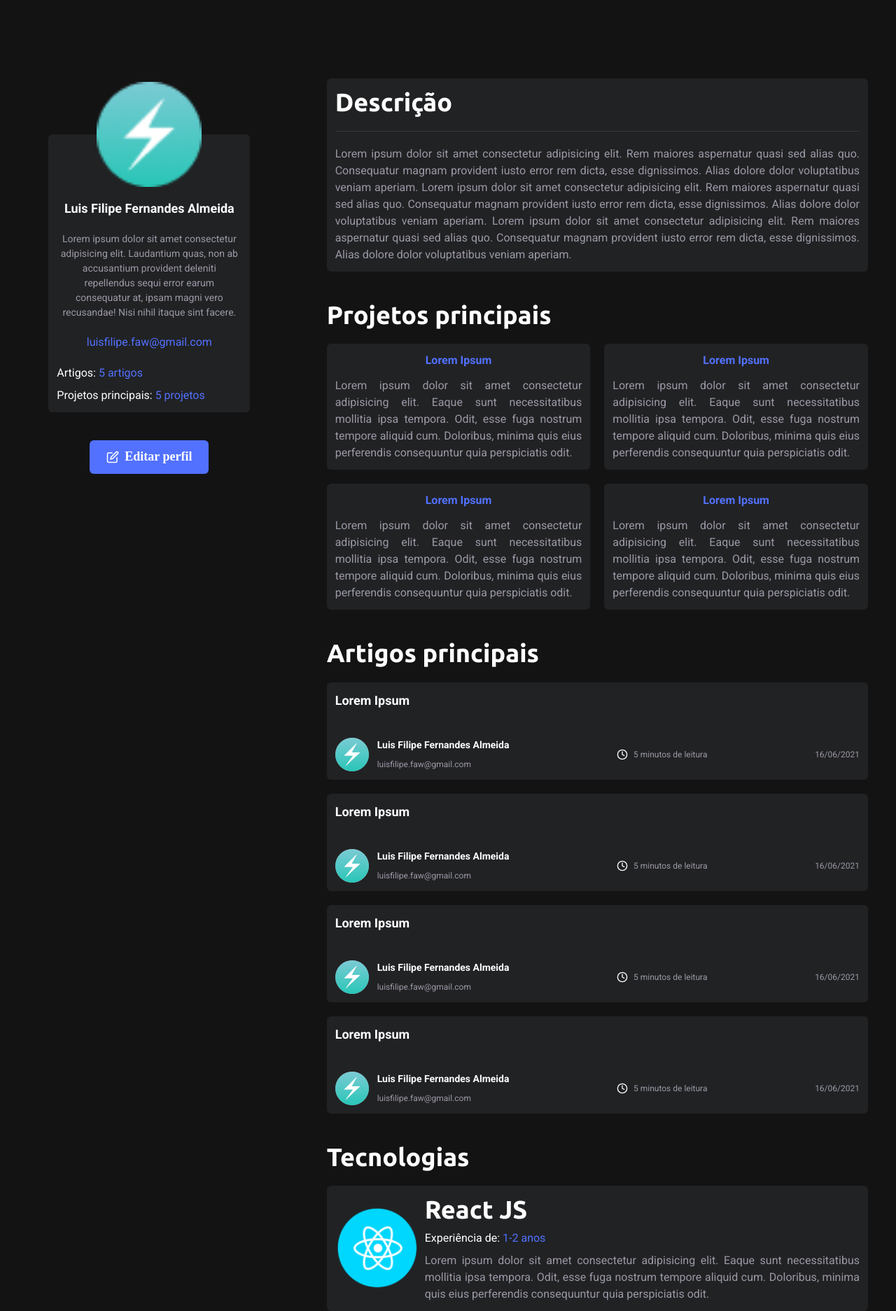
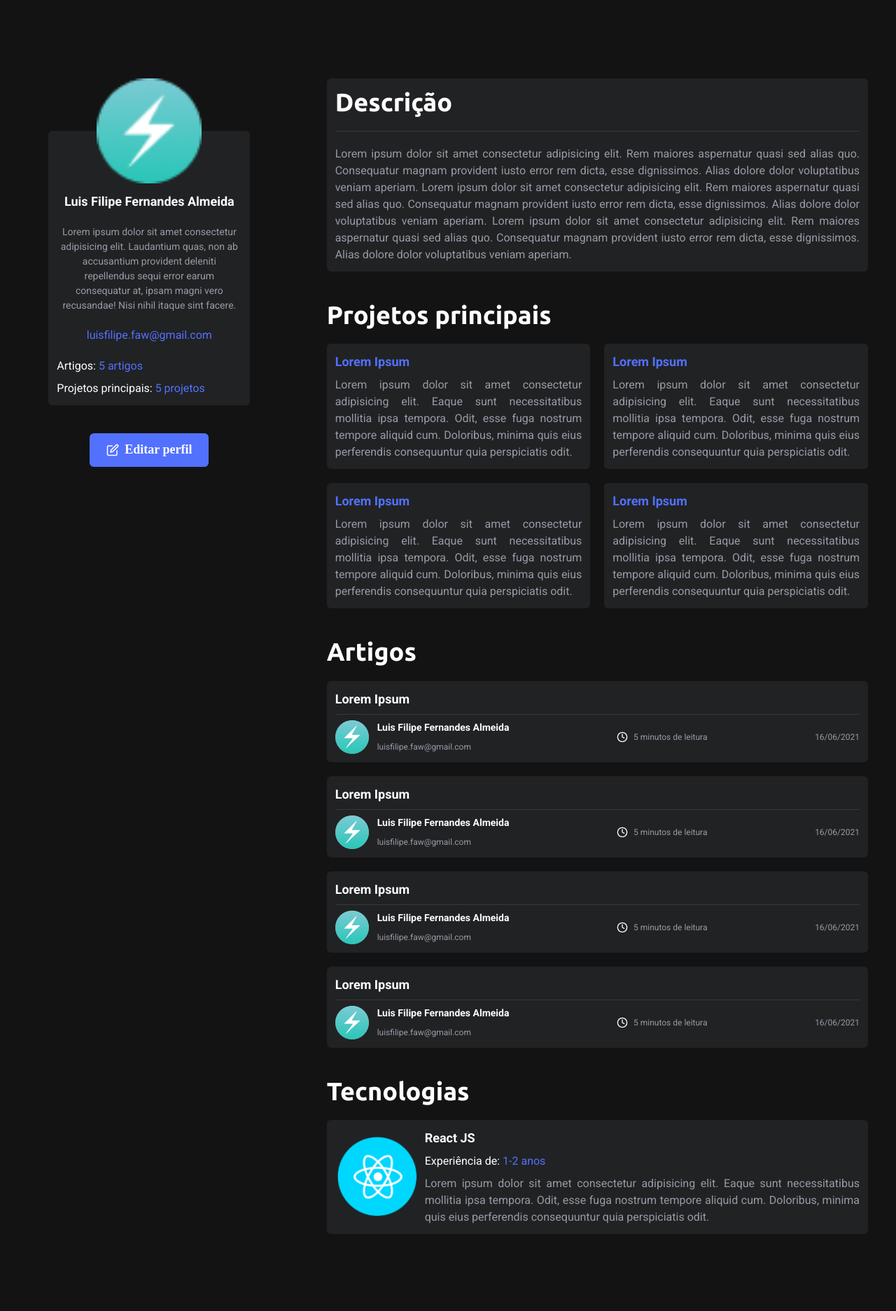
Before and after one commit to hackateam-exreact/frontend, a Next.js app: page /dev/profile/1 in a window 1280 px wide. Shown: the whole page at 70% size. After the commit the page ends 1763 px from the top, so only its background shows below. Built offline with nearby package versions, Linux system fonts and the light colour scheme.

Commit message:
Modify to use the new common containers

```diff
--- a/src/components/Profile/ArticleItem.tsx
+++ b/src/components/Profile/ArticleItem.tsx
@@ -1,8 +1,10 @@
-import { Flex, HStack, Icon, Text, VStack } from '@chakra-ui/react'
+import { Divider, Flex, HStack, Icon, Text } from '@chakra-ui/react'
 
 import { FiClock } from 'react-icons/fi'
 import { IArticle } from 'interfaces/article'
 import { IUser } from 'interfaces/user'
+import { ProfileSectionItemContainer } from 'components/Container/ProfileSectionItemContainer'
+import { ProfileSectionItemHeading } from 'components/Heading/ProfileSectionItemHeading'
 import { UserBadge } from './UserBadge'
 
 interface ArticleItemProps {
@@ -12,17 +14,9 @@ interface ArticleItemProps {
 
 export function ArticleItem({ user, article }: ArticleItemProps) {
   return (
-    <VStack
-      align="flex-start"
-      spacing="10"
-      p="3"
-      bg="gray.800"
-      borderRadius="md"
-      w="100%"
-    >
-      <Text fontSize="lg" fontWeight="bold">
-        {article.title}
-      </Text>
+    <ProfileSectionItemContainer>
+      <ProfileSectionItemHeading>{article.title}</ProfileSectionItemHeading>
+      <Divider />
       <Flex align="center" justify="space-between" w="100%">
         <UserBadge user={user} />
         <HStack>
@@ -35,6 +29,6 @@ export function ArticleItem({ user, article }: ArticleItemProps) {
           16/06/2021
         </Text>
       </Flex>
-    </VStack>
+    </ProfileSectionItemContainer>
   )
 }
--- a/src/components/Profile/ArticleList.tsx
+++ b/src/components/Profile/ArticleList.tsx
@@ -1,8 +1,7 @@
-import { Heading, VStack } from '@chakra-ui/react'
-
 import { ArticleItem } from './ArticleItem'
 import { IArticle } from 'interfaces/article'
 import { IUser } from 'interfaces/user'
+import { ProfileSectionContainer } from 'components/Container/ProfileSectionContainer'
 
 interface ArticleListProps {
   user: IUser
@@ -11,11 +10,10 @@ interface ArticleListProps {
 
 export function ArticleList({ user, articles }: ArticleListProps) {
   return (
-    <VStack align="flex-start" spacing="5" w="100%">
-      <Heading as="h3">Artigos principais</Heading>
+    <ProfileSectionContainer title="Artigos">
       {articles.map((article) => (
         <ArticleItem key={article.id} user={user} article={article} />
       ))}
-    </VStack>
+    </ProfileSectionContainer>
   )
 }
--- a/src/components/Profile/ProfileDescription.tsx
+++ b/src/components/Profile/ProfileDescription.tsx
@@ -1,4 +1,6 @@
-import { Divider, Heading, Text, VStack } from '@chakra-ui/react'
+import { Divider, Text } from '@chakra-ui/react'
+
+import { ProfileSectionContainer } from 'components/Container/ProfileSectionContainer'
 
 interface ProfileDescriptionProps {
   description: string
@@ -6,18 +8,16 @@ interface ProfileDescriptionProps {
 
 export function ProfileDescription({ description }: ProfileDescriptionProps) {
   return (
-    <VStack
-      align="flex-start"
-      spacing="5"
+    <ProfileSectionContainer
+      title="Descrição"
+      bg="gray.800"
       p="3"
-      bg="gray.800"
       borderRadius="md"
     >
-      <Heading as="h3">Descrição</Heading>
       <Divider />
       <Text color="gray.500" align="justify">
         {description}
       </Text>
-    </VStack>
+    </ProfileSectionContainer>
   )
 }
--- a/src/components/Profile/ProfileSummary.tsx
+++ b/src/components/Profile/ProfileSummary.tsx
@@ -1,6 +1,7 @@
-import { Flex, Image, SkeletonCircle, Text, VStack } from '@chakra-ui/react'
+import { Image, SkeletonCircle, Text, VStack } from '@chakra-ui/react'
 
 import { IUser } from 'interfaces/user'
+import { ProfileSectionItemContainer } from 'components/Container/ProfileSectionItemContainer'
 import { useState } from 'react'
 
 interface ProfileSummaryProps {
@@ -12,14 +13,12 @@ export function ProfileSummary({ user }: ProfileSummaryProps) {
   const profilePicSize = '150px'
 
   return (
-    <Flex
+    <ProfileSectionItemContainer
+      mode="flex"
       direction="column"
-      bg="gray.800"
       w="72"
-      borderRadius="md"
-      p="3"
       pos="relative"
-      mt="20"
+      mt="75px"
     >
       <SkeletonCircle
         w={profilePicSize}
@@ -29,7 +28,6 @@ export function ProfileSummary({ user }: ProfileSummaryProps) {
         top="0"
         left="50%"
         transform="translate(-50%, -50%)"
-        display="inline-block"
       >
         <Image
           src="/img/chakra-logo.png"
@@ -41,7 +39,7 @@ export function ProfileSummary({ user }: ProfileSummaryProps) {
         />
       </SkeletonCircle>
       {/* mt calc (profilePicSize / 2 + 10) / 16 = 5.312 | Round to 5.25 */}
-      <VStack spacing="5" mt="20">
+      <VStack spacing="5" mt="75px">
         <Text
           fontWeight="bold"
           fontSize="lg"
@@ -68,6 +66,6 @@ export function ProfileSummary({ user }: ProfileSummaryProps) {
           </Text>
         </Text>
       </VStack>
-    </Flex>
+    </ProfileSectionItemContainer>
   )
 }
--- a/src/components/Profile/ProjectItem.tsx
+++ b/src/components/Profile/ProjectItem.tsx
@@ -1,6 +1,7 @@
-import { Text, VStack } from '@chakra-ui/react'
-
 import { IProject } from 'interfaces/project'
+import { ProfileSectionItemContainer } from 'components/Container/ProfileSectionItemContainer'
+import { ProfileSectionItemHeading } from 'components/Heading/ProfileSectionItemHeading'
+import { Text } from '@chakra-ui/react'
 
 interface ProjectItemProps {
   project: IProject
@@ -8,13 +9,13 @@ interface ProjectItemProps {
 
 export function ProjectItem({ project }: ProjectItemProps) {
   return (
-    <VStack spacing="3" p="3" bg="gray.800" borderRadius="md">
-      <Text color="blue.500" fontWeight="bold">
+    <ProfileSectionItemContainer>
+      <ProfileSectionItemHeading color="blue.500">
         {project.title}
-      </Text>
+      </ProfileSectionItemHeading>
       <Text color="gray.500" align="justify">
         {project.description}
       </Text>
-    </VStack>
+    </ProfileSectionItemContainer>
   )
 }
--- a/src/components/Profile/ProjectList.tsx
+++ b/src/components/Profile/ProjectList.tsx
@@ -1,7 +1,7 @@
-import { Heading, SimpleGrid, VStack } from '@chakra-ui/react'
-
 import { IProject } from 'interfaces/project'
+import { ProfileSectionContainer } from 'components/Container/ProfileSectionContainer'
 import { ProjectItem } from './ProjectItem'
+import { SimpleGrid } from '@chakra-ui/react'
 
 interface ProjectListProps {
   projects: IProject[]
@@ -9,13 +9,12 @@ interface ProjectListProps {
 
 export function ProjectList({ projects }: ProjectListProps) {
   return (
-    <VStack align="flex-start" spacing="5">
-      <Heading as="h3">Projetos principais</Heading>
+    <ProfileSectionContainer title="Projetos principais">
       <SimpleGrid columns={2} columnGap="5" rowGap="5">
         {projects.map((project) => (
           <ProjectItem key={project.id} project={project} />
         ))}
       </SimpleGrid>
-    </VStack>
+    </ProfileSectionContainer>
   )
 }
--- a/src/components/Profile/TechItem.tsx
+++ b/src/components/Profile/TechItem.tsx
@@ -1,6 +1,8 @@
-import { HStack, Heading, Image, Text, VStack } from '@chakra-ui/react'
+import { Image, Text, VStack } from '@chakra-ui/react'
 
 import { ITech } from 'interfaces/tech'
+import { ProfileSectionItemContainer } from 'components/Container/ProfileSectionItemContainer'
+import { ProfileSectionItemHeading } from 'components/Heading/ProfileSectionItemHeading'
 
 interface TechItemProps {
   tech: ITech
@@ -10,7 +12,7 @@ export function TechItem({ tech }: TechItemProps) {
   const techThumbSize = '120px'
 
   return (
-    <HStack spacing="2" p="3" bg="gray.800" borderRadius="md" w="100%">
+    <ProfileSectionItemContainer direction="row" align="center">
       <Image
         src={tech.thumbnail}
         alt={tech.title}
@@ -19,7 +21,7 @@ export function TechItem({ tech }: TechItemProps) {
         objectFit="cover"
       />
       <VStack align="flex-start">
-        <Heading as="h4">{tech.title}</Heading>
+        <ProfileSectionItemHeading>{tech.title}</ProfileSectionItemHeading>
         <Text>
           Experiência de:{' '}
           <Text as="span" color="blue.500">
@@ -30,6 +32,6 @@ export function TechItem({ tech }: TechItemProps) {
           {tech.description}
         </Text>
       </VStack>
-    </HStack>
+    </ProfileSectionItemContainer>
   )
 }
--- a/src/components/Profile/TechList.tsx
+++ b/src/components/Profile/TechList.tsx
@@ -1,6 +1,5 @@
-import { Heading, VStack } from '@chakra-ui/react'
-
 import { ITech } from 'interfaces/tech'
+import { ProfileSectionContainer } from 'components/Container/ProfileSectionContainer'
 import { TechItem } from './TechItem'
 
 interface TechListProps {
@@ -9,11 +8,10 @@ interface TechListProps {
 
 export function TechList({ techs }: TechListProps) {
   return (
-    <VStack align="flex-start" spacing="5" w="100%">
-      <Heading as="h3">Tecnologias</Heading>
+    <ProfileSectionContainer title="Tecnologias">
       {techs.map((tech) => (
         <TechItem key={tech.id} tech={tech} />
       ))}
-    </VStack>
+    </ProfileSectionContainer>
   )
 }
--- a/src/pages/dev/profile/[userId].tsx
+++ b/src/pages/dev/profile/[userId].tsx
@@ -21,7 +21,7 @@ export default function ProfilePage() {
         <title>{user.first_name} | Devspot</title>
       </Head>
 
-      <Box h="6rem" mb="1rem" />
+      <Box h="24" mb="1rem" />
 
       <Container>
         <Grid
```
